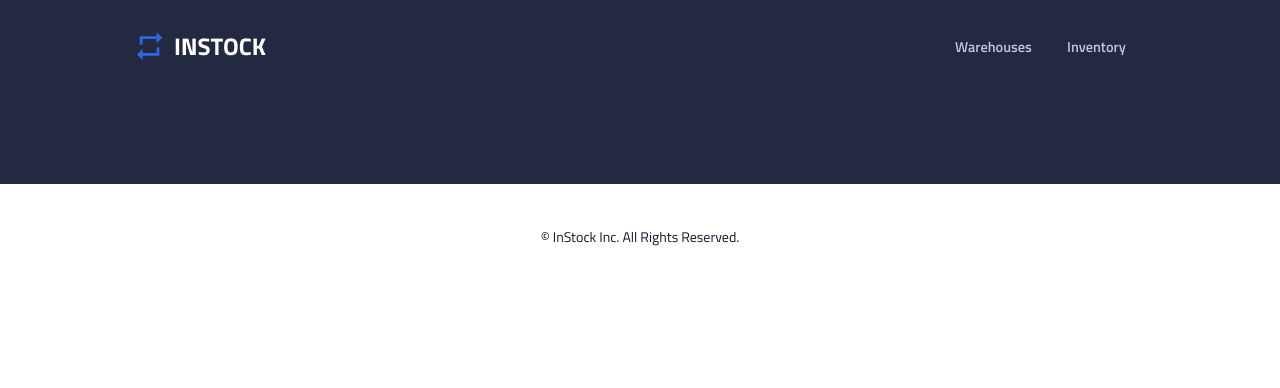
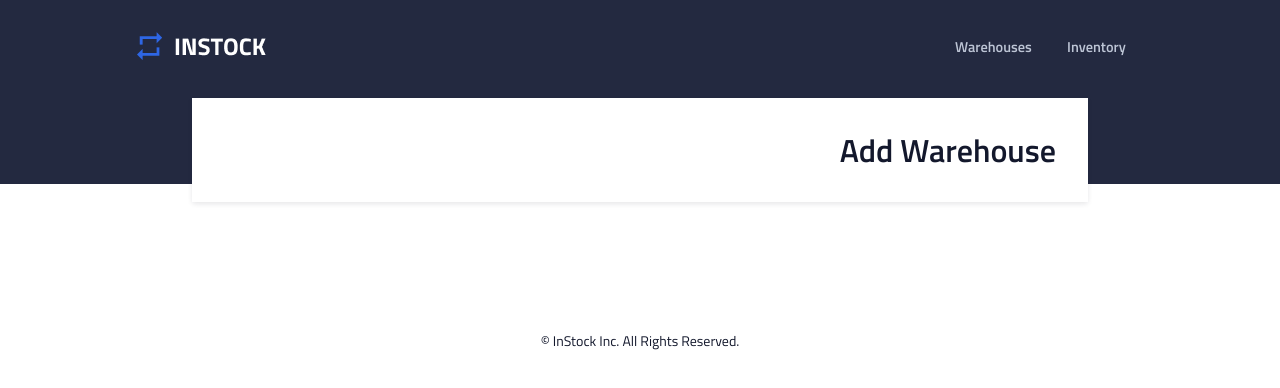
Before and after one commit to Sandro927/instock-mulan, a React (Create React App) app: page /warehouses/add in a window 1280 px wide. Shown: the top 388 px of the page. Built offline with nearby package versions, Linux system fonts and the light colour scheme.

Commit message:
Created html for AddWarehouse page and made WarehouseForm a seperate component

```diff
--- a/src/App.js
+++ b/src/App.js
@@ -6,6 +6,7 @@ import Warehouses from './pages/Warehouses/Warehouses';
 import Inventory from './pages/Inventory/Inventory';
 import AddItem from './pages/AddItem/AddItem';
 import InventoryItemDetails from './Components/InventoryItemDetails/InventoryItemDetails';
+import AddWarehouse from './pages/AddWarehouse/AddWarehouse';
 
 function App() {
 
@@ -15,6 +16,7 @@ function App() {
             <Switch>
                 <Route path='/warehouses' exact component={Warehouses} />
                 {/* <Route path='/warehouses/:warehouseId' component={WarehouseDetails} /> */}
+                <Route path='/warehouses/add' component={AddWarehouse} />
                 <Route path='/inventory' exact component={Inventory} />
                 <Route path='/inventory/:inventoryId' component={InventoryItemDetails} />
                 <Route path='/inventories/add' component={AddItem} />
--- /dev/null
+++ b/src/Components/WarehouseForm/WarehouseForm.js
@@ -0,0 +1,30 @@
+import './WarehouseForm.scss';
+import React from 'react';
+import axios from 'axios';
+import { Link } from 'react-router-dom';
+
+
+
+class WarehouseForm extends React.Component {
+
+    // state
+    state = {
+        formData: null
+    };
+
+    // componentDidUpdate() {
+
+    // }
+
+
+    render() {
+
+        return (
+            <section>
+
+            </section>
+        );
+    }
+};
+
+export default WarehouseForm;
--- /dev/null
+++ b/src/Components/WarehouseForm/WarehouseForm.scss
@@ -0,0 +1,3 @@
+@use '../../styles/partials/mixins' as *;
+@use '../../styles/partials/typography' as *;
+@use '../../styles/partials/colors' as *;
--- /dev/null
+++ b/src/pages/AddWarehouse/AddWarehouse.js
@@ -0,0 +1,28 @@
+import './AddWarehouse.scss';
+import { Link } from 'react-router-dom';
+import WarehouseForm from '../../Components/WarehouseForm/WarehouseForm';
+
+
+const AddWarehouse = () => {
+
+    return (
+        <main className='main'>
+            <div className='main__container'>
+                <header className='header'>
+
+                    <Link to='/warehouses'>
+                        {/* chevron here */}
+                    </Link>
+
+                    <h1 className='header__title'>Add Warehouse</h1>
+                </header>
+
+                {<WarehouseForm />}
+
+            </div>
+        </main>
+    );
+};
+
+
+export default AddWarehouse;
--- /dev/null
+++ b/src/pages/AddWarehouse/AddWarehouse.scss
@@ -0,0 +1,23 @@
+@use '../../styles/partials/mixins' as *;
+@use '../../styles/partials/typography' as *;
+@use '../../styles/partials/colors' as *;
+
+
+
+.main {
+    box-sizing: border-box;
+    width: 100%;
+    padding: 0 1rem;
+
+    @include tablet {
+        padding: 0 10%;
+    }
+    @include desktop {
+        padding: 0 15%;
+    }
+
+    &__container{
+        box-shadow: 0px 2px 5px rgba(19, 24, 44, 0.1);
+        border-radius: 3px;
+    }
+}
```
